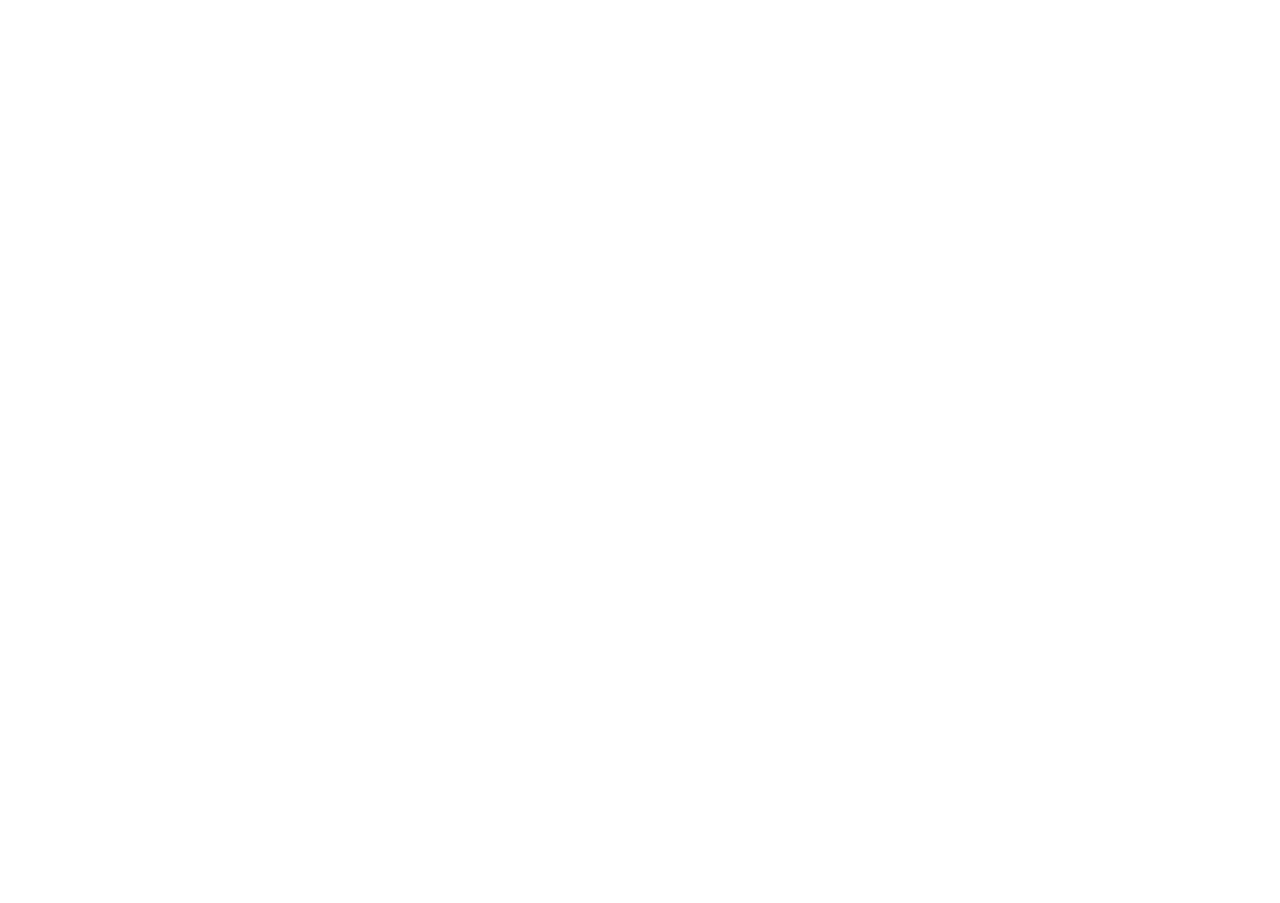
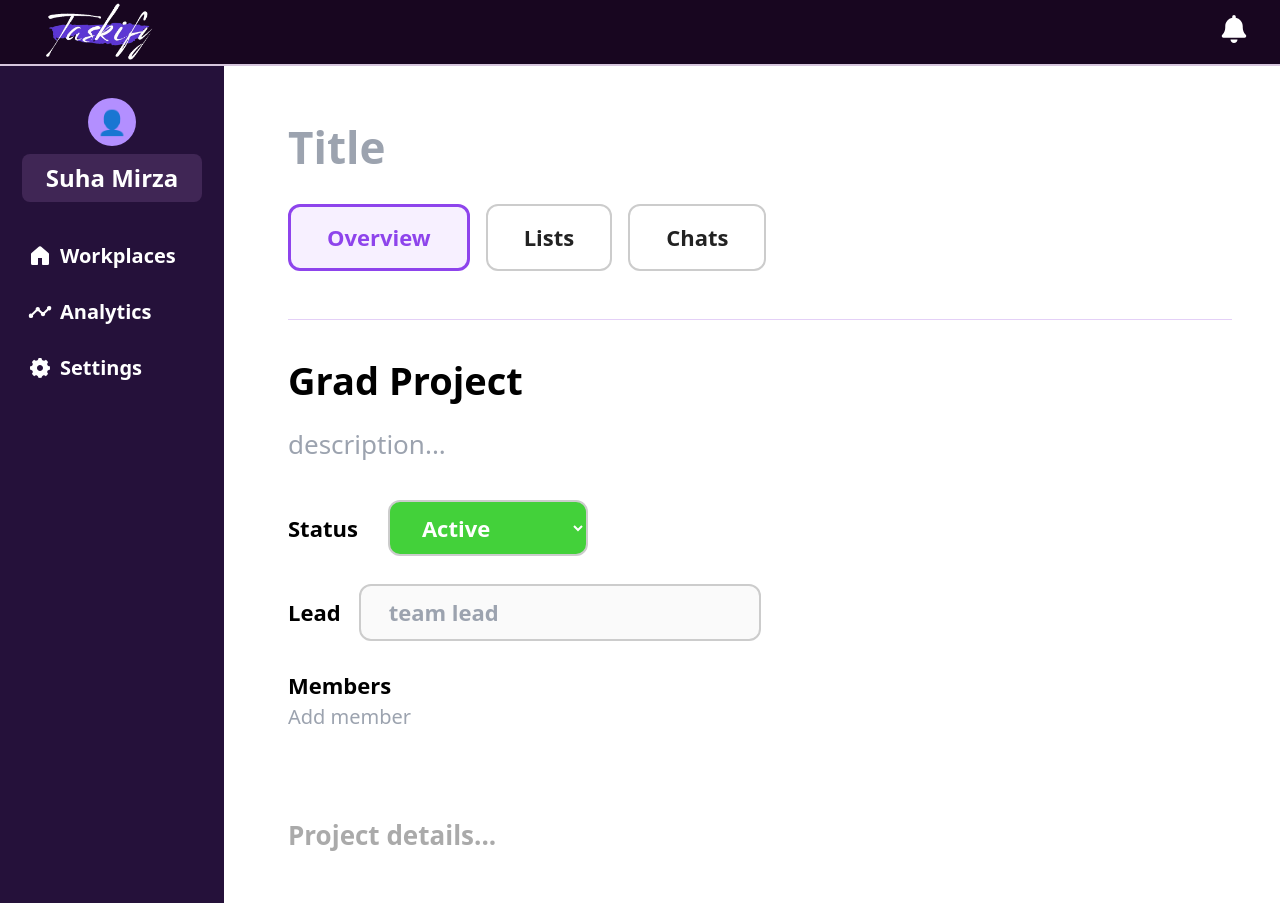
Before and after one commit to suhamirza/gradproject, a React (Vite) app: page /overview in a window 1280 px wide. Before the commit this address had no page. Before the commit the page ends 800 px from the top, so only its background shows below. Built offline with nearby package versions, Linux system fonts and the light colour scheme; the HTML template or start-up script is replaced by a standard one.

Commit message:
created overview page

```diff
--- /dev/null
+++ b/src/components/Overview.tsx
@@ -0,0 +1,186 @@
+import React, { useState } from 'react';
+
+const navButtons = [
+  { label: 'Overview', key: 'overview' },
+  { label: 'Lists', key: 'lists' },
+  { label: 'Chats', key: 'chats' },
+];
+
+const statusOptions = ['Active', 'Completed'];
+
+export default function Overview() {
+  const [title, setTitle] = useState('');
+  const [description, setDescription] = useState('');
+  const [status, setStatus] = useState('Active');
+  const [lead, setLead] = useState('');
+  const [members, setMembers] = useState<string[]>([]);
+  const [memberInput, setMemberInput] = useState('');
+
+  const handleMemberAdd = (e: React.KeyboardEvent<HTMLInputElement>) => {
+    if (e.key === 'Enter' && memberInput.trim()) {
+      if (!members.includes(memberInput.trim())) {
+        setMembers([...members, memberInput.trim()]);
+      }
+      setMemberInput('');
+    }
+  };
+
+  const handleMemberRemove = (member: string) => {
+    setMembers(members.filter(m => m !== member));
+  };
+
+  return (
+    <div style={{ display: 'flex', flexDirection: 'column', alignItems: 'flex-start', width: '100%' }}>
+      {/* Title Input */}
+      <input
+        type="text"
+        value={title}
+        onChange={(e: React.ChangeEvent<HTMLInputElement>) => setTitle(e.target.value)}
+        placeholder="Title"
+        style={{
+          fontSize: 44,
+          fontWeight: 800,
+          border: 'none',
+          outline: 'none',
+          width: '100%',
+          marginBottom: 24,
+          background: 'transparent',
+        }}
+      />
+      {/* Navigation Buttons */}
+      <div style={{ display: 'flex', gap: 16, marginBottom: 48 }}>
+        {navButtons.map(btn => (
+          <button
+            key={btn.key}
+            style={{
+              padding: '14px 36px',
+              borderRadius: 12,
+              border: btn.key === 'overview' ? '3px solid #8e44ec' : '2px solid #ccc',
+              background: btn.key === 'overview' ? '#f7f0ff' : '#fff',
+              color: btn.key === 'overview' ? '#8e44ec' : '#222',
+              fontWeight: btn.key === 'overview' ? 800 : 600,
+              fontSize: 22,
+              cursor: 'pointer',
+              outline: 'none',
+            }}
+          >
+            {btn.label}
+          </button>
+        ))}
+      </div>
+      {/* Divider */}
+      <hr style={{ width: '100%', border: 'none', borderTop: '1px solid #e4d0f7', margin: '0 0 32px 0' }} />
+      {/* Project Title Display */}
+      <h2 style={{ fontWeight: 800, fontSize: 38, margin: 0, marginBottom: 16 }}>{title || 'Grad Project'}</h2>
+      {/* Description Input */}
+      <input
+        type="text"
+        value={description}
+        onChange={(e: React.ChangeEvent<HTMLInputElement>) => setDescription(e.target.value)}
+        placeholder="description..."
+        style={{
+          fontSize: 26,
+          border: 'none',
+          outline: 'none',
+          width: '100%',
+          marginBottom: 36,
+          background: 'transparent',
+          color: '#888',
+        }}
+      />
+      {/* Status Dropdown */}
+      <div style={{ marginBottom: 28 }}>
+        <label style={{ fontWeight: 700, marginRight: 18, fontSize: 22 }}>Status</label>
+        <select
+          value={status}
+          onChange={(e: React.ChangeEvent<HTMLSelectElement>) => setStatus(e.target.value)}
+          style={{
+            padding: '10px 28px',
+            borderRadius: 12,
+            border: '2px solid #ccc',
+            fontWeight: 700,
+            background: status === 'Active' ? '#43d13a' : '#ccc',
+            color: '#fff',
+            outline: 'none',
+            marginLeft: 12,
+            fontSize: 22,
+          }}
+        >
+          {statusOptions.map(opt => (
+            <option key={opt} value={opt} style={{ color: '#222' }}>{opt}</option>
+          ))}
+        </select>
+      </div>
+      {/* Team Lead Input */}
+      <div style={{ marginBottom: 28 }}>
+        <label style={{ fontWeight: 700, marginRight: 18, fontSize: 22 }}>Lead</label>
+        <input
+          type="text"
+          value={lead}
+          onChange={(e: React.ChangeEvent<HTMLInputElement>) => setLead(e.target.value)}
+          placeholder="team lead"
+          style={{
+            border: '2px solid #ccc',
+            borderRadius: 12,
+            padding: '10px 28px',
+            fontWeight: 600,
+            outline: 'none',
+            background: '#fafafa',
+            fontSize: 22,
+          }}
+        />
+      </div>
+      {/* Members Input */}
+      <div style={{ marginBottom: 28 }}>
+        <label style={{ fontWeight: 700, marginRight: 18, fontSize: 22 }}>Members</label>
+        <div style={{ display: 'flex', flexWrap: 'wrap', gap: 14 }}>
+          {members.map(member => (
+            <span key={member} style={{
+              display: 'flex',
+              alignItems: 'center',
+              background: '#eee',
+              borderRadius: 20,
+              padding: '8px 20px',
+              fontWeight: 600,
+              fontSize: 20,
+              marginBottom: 8,
+            }}>
+              {member}
+              <button
+                onClick={() => handleMemberRemove(member)}
+                style={{
+                  marginLeft: 14,
+                  background: 'none',
+                  border: 'none',
+                  color: '#888',
+                  cursor: 'pointer',
+                  fontSize: 26,
+                }}
+                aria-label={`Remove ${member}`}
+              >
+                ×
+              </button>
+            </span>
+          ))}
+          <input
+            type="text"
+            value={memberInput}
+            onChange={(e: React.ChangeEvent<HTMLInputElement>) => setMemberInput(e.target.value)}
+            onKeyDown={handleMemberAdd}
+            placeholder="Add member"
+            style={{
+              border: 'none',
+              outline: 'none',
+              background: 'transparent',
+              minWidth: 120,
+              fontSize: 20,
+              marginBottom: 8,
+            }}
+          />
+        </div>
+      </div>
+      {/* Project Details Placeholder */}
+      <div style={{ color: '#aaa', fontWeight: 700, fontSize: 26, marginTop: 48 }}>Project details...</div>
+    </div>
+  );
+}
--- a/src/layouts/AppLayout.tsx
+++ b/src/layouts/AppLayout.tsx
@@ -45,7 +45,7 @@
         </nav>
       </aside>
       {/* Main Content */}
-      <main className="flex-1 flex flex-col items-center justify-center p-8 overflow-auto">
+      <main className="flex-1 container-main p-12 pl-16">
         <Outlet />
       </main>
     </div>
--- a/src/routes/AppRoutes.tsx
+++ b/src/routes/AppRoutes.tsx
@@ -7,7 +7,7 @@
 import HeroSection from '../components/HeroSection';
 import VerificationCode from '../components/Auth/VerificationCode';
 import AuthWelcome from '../components/Auth/AuthWelcome';
-
+import Overview from '../components/Overview';
 
 const AppRoutes = () => (
   <Routes>
@@ -26,6 +26,7 @@
     <Route element={<AppLayout />}>
       <Route path="/app" element={<div>Main Task Management App Coming Soon</div>} />
       {/* Add more /app/* routes here */}
+      <Route path="/overview" element={<Overview />} />
     </Route>
   </Routes>
 );
```
